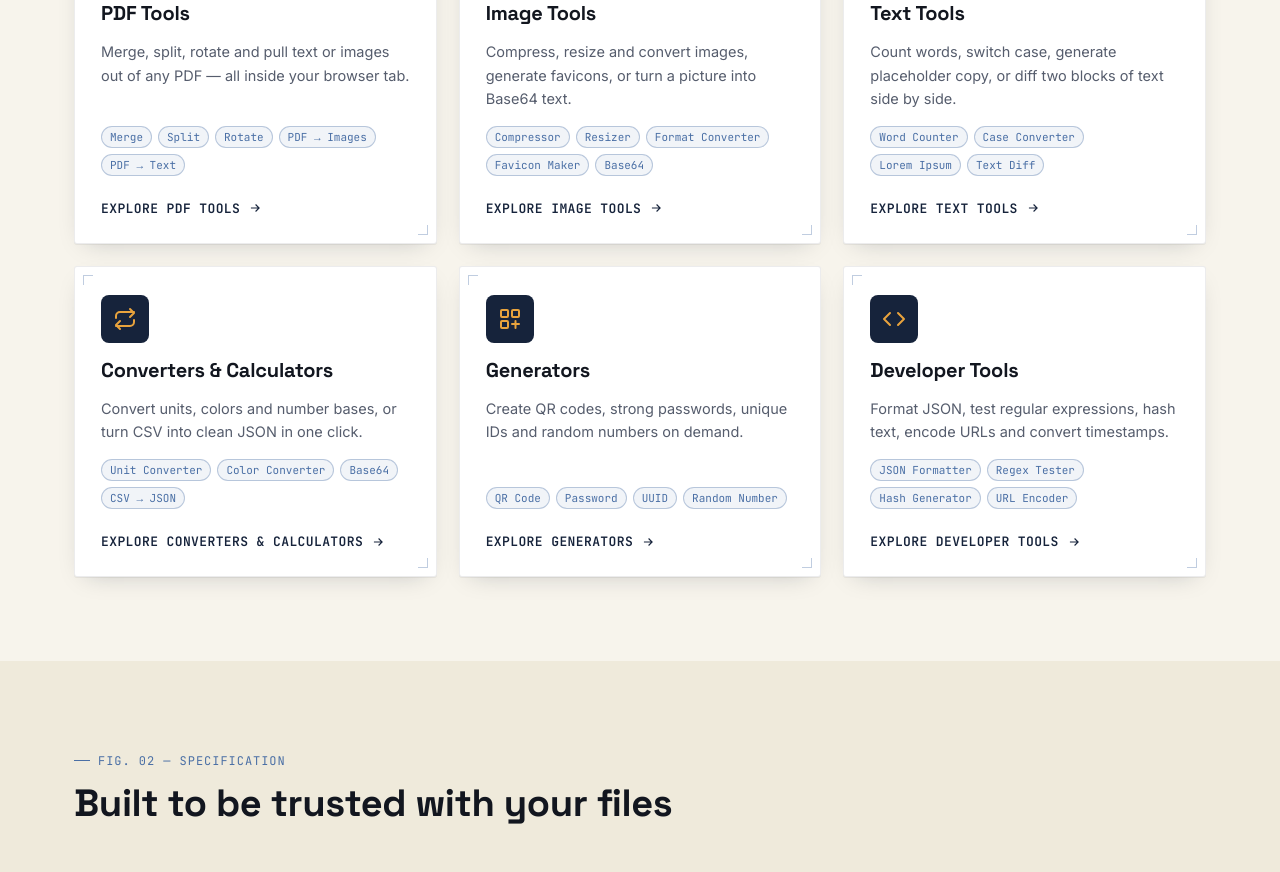
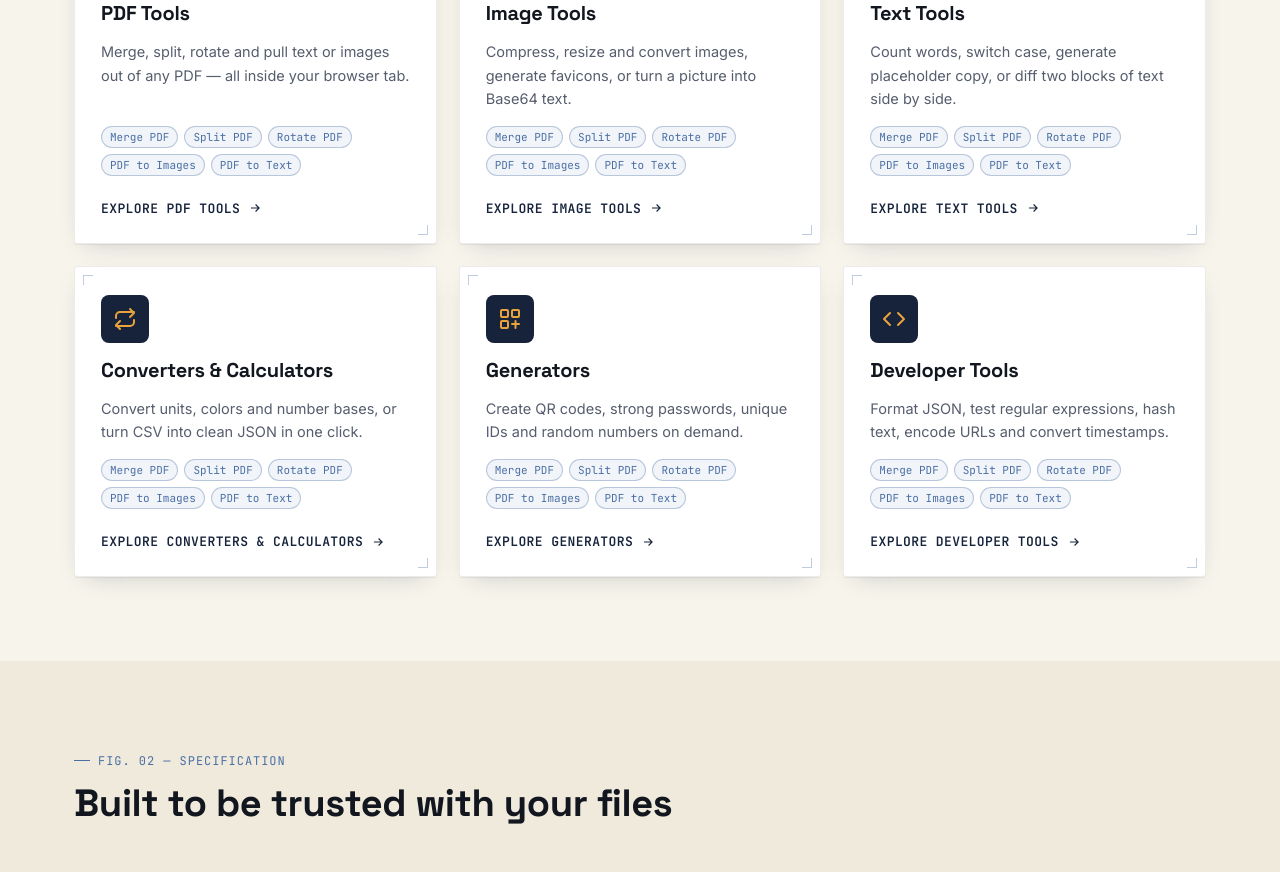
Before and after one commit to HAROONAKBAR06/toolbench-next, a Next.js app: page / in a window 1280 px wide. Shown: the part 1180-2052 px from the top of the page. Built offline with nearby package versions, Linux system fonts and the light colour scheme.

Commit message:
Update page.js

```diff
--- a/app/page.js
+++ b/app/page.js
@@ -86,7 +86,11 @@ export default function HomePage() {
                 <h3>{c.title}</h3>
                 <p>{c.desc}</p>
                 <ul className="tool-list">
-                  {c.list.map((item) => <li key={item}>{item}</li>)}
+            <li><Link href="/pdf/merge-pdf">Merge PDF</Link></li>
+            <li><Link href="/pdf/split-pdf">Split PDF</Link></li>
+            <li><Link href="/pdf/rotate-pdf">Rotate PDF</Link></li>
+            <li><Link href="/pdf/pdf-to-images">PDF to Images</Link></li>
+            <li><Link href="/pdf/pdf-to-text">PDF to Text</Link></li>
                 </ul>
                 <Link href={`/${c.slug}`} className="explore">
                   Explore {c.title}
```
